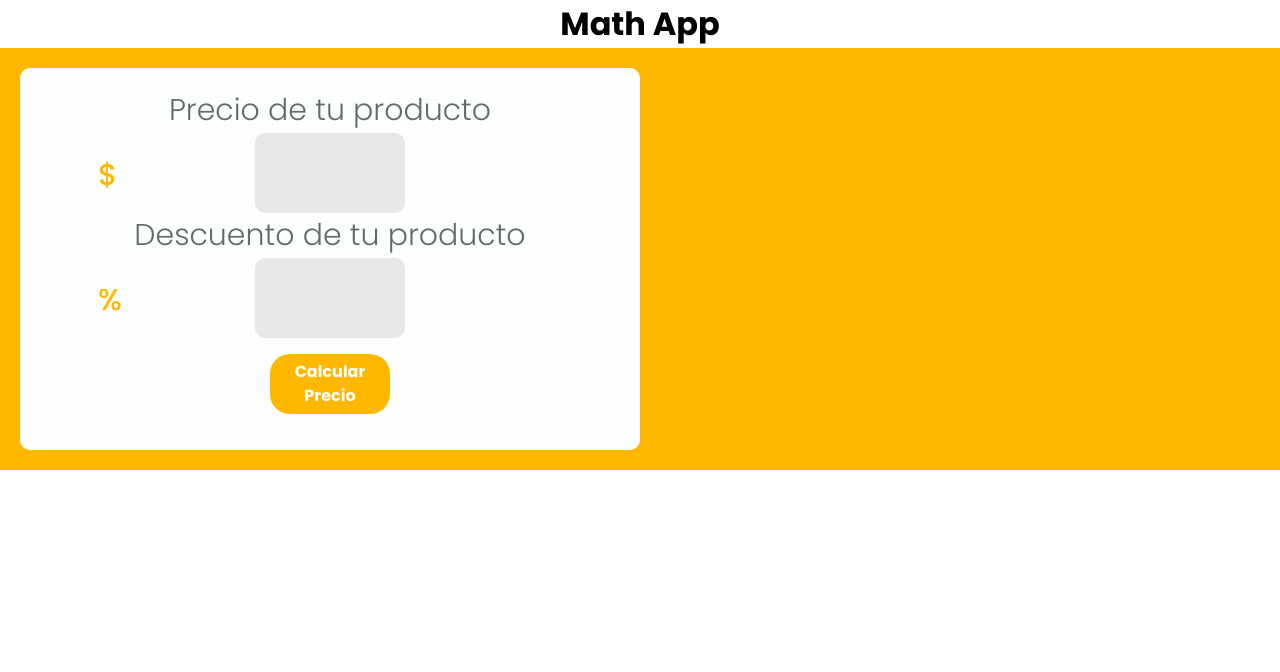
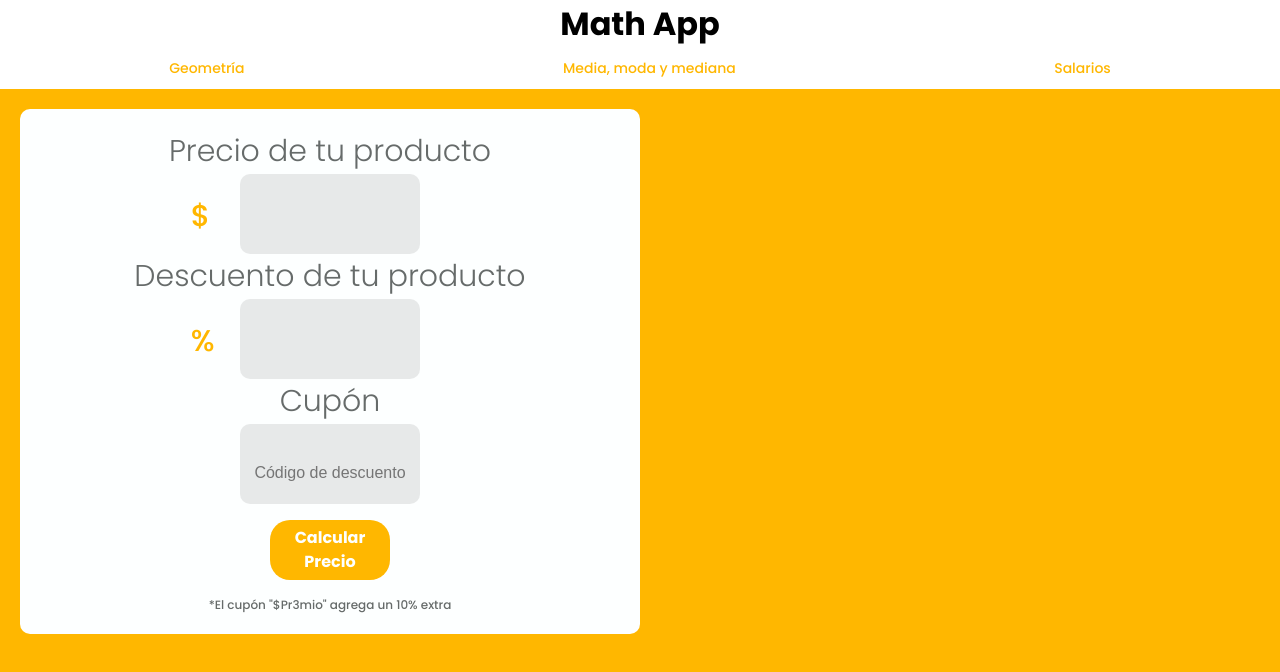
Before and after one commit to GonzoDenetro/Math-App, a plain HTML site: page descuentos.html in a window 1280 px wide. Drawn offline with Linux system fonts and the light colour scheme.

Commit message:
JS, estilos y header terminados de descuentos

```diff
--- a/CSS/componentes/_header.scss
+++ b/CSS/componentes/_header.scss
@@ -1,4 +1,26 @@
+header {
+    display: flex;
+    flex-direction: column;
+}
 h1 {
     font-family: $font;
     text-align: center;
 }
+.nav {
+    width: 100%;
+    padding: 10px;
+    &__container {
+        width: 100%;
+        display: flex;
+        justify-content: space-around;
+        &--item {
+            list-style: none;
+            a {
+                text-decoration: none;
+                font-family: $font;
+                color: $orange;
+                @include font-size(14px)
+            }
+        }
+    }
+}
--- a/CSS/discount.scss
+++ b/CSS/discount.scss
@@ -7,7 +7,10 @@ section {
     height: 100%;
     padding: 20px;
     background-color: $orange;
-    div {
+    @include media(tablet) {
+        height: 100vh;
+    }
+    .form-container {
         width: 100%;
         display: flex;
         flex-direction: column;
@@ -43,8 +46,12 @@ form {
     display: flex;
     justify-content: center;
     position: relative;
+    @include media(tablet){
+        width: 60%;
+        margin: 0 auto;
+    }
     .input {
-        width: 150px;
+        width: 180px;
         height: 80px;
         padding: 10px;
         margin: 0 auto;
@@ -64,6 +71,10 @@ form {
         font-size: 30px;
         color: $orange
     }
+}
+
+.cupon-input::placeholder {
+    @include font-size(16px)
 }
 .button {
     width: 120px;
@@ -92,3 +103,8 @@ form {
         height: 100%;
     }
 }
+.cupon-description {
+    font-family: $font;
+    color: $gray;
+    @include font-size(12px);
+}
--- a/CSS/style.scss
+++ b/CSS/style.scss
@@ -1,5 +1,6 @@
 @import "./componentes/config";
 @import "./componentes/header";
+
 .figures-container {
     width: 100%;
     padding: 20px;
--- a/descuentos.html
+++ b/descuentos.html
@@ -14,9 +14,16 @@
     <body>
         <header>
             <h1>Math App</h1>
+            <nav class="nav">
+                <ul class="nav__container">
+                    <li class="nav__container--item"><a href="figuras.html">Geometría</a></li>
+                    <li class="nav__container--item"><a href="#">Media, moda y mediana</a></li>
+                    <li class="nav__container--item"><a href="#">Salarios</a></li>
+                </ul>
+            </nav>
         </header>
         <section>
-            <div>
+            <div class="form-container">
                 <form >
                     <label for="product_price" class="input_label">Precio de tu producto</label>
                     <div class="input-container">
@@ -28,7 +35,12 @@
                         <input type="number" id="product_discount" class="input">
                         <span>%</span>
                     </div>
+                    <label for="cupon" class="input_label">Cupón</label>
+                    <div class="input-container">
+                        <input type="text" id="cupon" class="input cupon-input" placeholder="Código de descuento">
+                    </div>
                     <button class="button" type="button" onclick="calcularPrecio()">Calcular Precio</button>
+                    <span class="cupon-description">*El cupón "$Pr3mio" agrega un 10% extra</span>
                 </form>
                 <div class="result-container">
                     <p id="resultado"></p>
--- a/descuentos.js
+++ b/descuentos.js
@@ -1,7 +1,10 @@
 const precio = document.querySelector("#product_price");
 const descuento = document.querySelector("#product_discount");
-const result = document.querySelector("#resultado")
-const result_description = document.querySelector("#descripcion")
+const result = document.querySelector("#resultado");
+const result_description = document.querySelector("#descripcion");
+const cupon_input = document.querySelector("#cupon");
+const CUPON = '$Pr3mio';
+const DESCUENTO_CUPON = 10;
 
 const priceWithDiscount = (precio, porcentaje) => {
     let resultado = precio * (100 - porcentaje) / 100;
@@ -9,9 +12,21 @@ const priceWithDiscount = (precio, porcentaje) => {
 }
 
 function calcularPrecio() {
-    let precio_value = precio.value;
-    let discount_value = descuento.value;
-    let resultado = priceWithDiscount(precio_value, discount_value);
-    result.innerHTML = `Precio: $${resultado}.` ;
-    result_description.innerHTML =  `Descuento del ${discount_value}%`;
+    let precio_value = Number(precio.value);
+    let discount_value = Number(descuento.value);
+    let user_cupon = cupon_input.value;
+    let resultado;
+    if(user_cupon === CUPON){
+        let descuento_extra = discount_value + DESCUENTO_CUPON;
+        resultado = priceWithDiscount(precio_value, descuento_extra)
+        result_description.innerHTML = `Se ha aplicado un descuento del ${descuento_extra}%. ${discount_value}%
+        del descuento normal más ${DESCUENTO_CUPON}% del cupón`
+    }else {
+        resultado = priceWithDiscount(precio_value, discount_value);
+        result_description.innerHTML = 'El código de tu cupón no es válido'
+
+    }
+    result.innerHTML = `Precio: $${resultado}.`;
+    /* let resultado = priceWithDiscount(precio_value, discount_value);
+    result.innerHTML = `Precio: $${resultado}.`; */
 }
```
Also changed, not shown: figuras.html (+7 -1 lines), CSS/discount.css, CSS/style.css, 2 other files.
